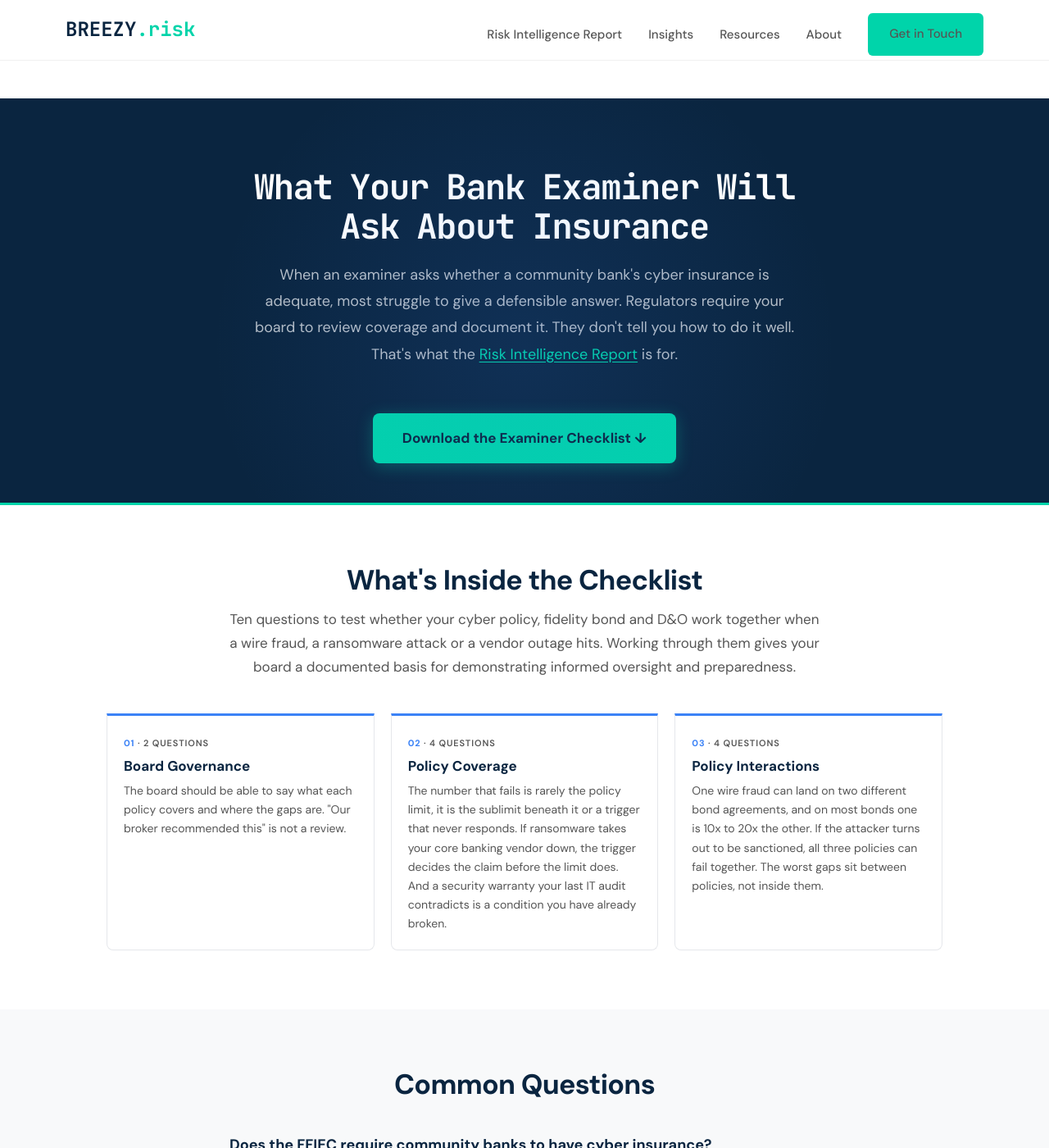
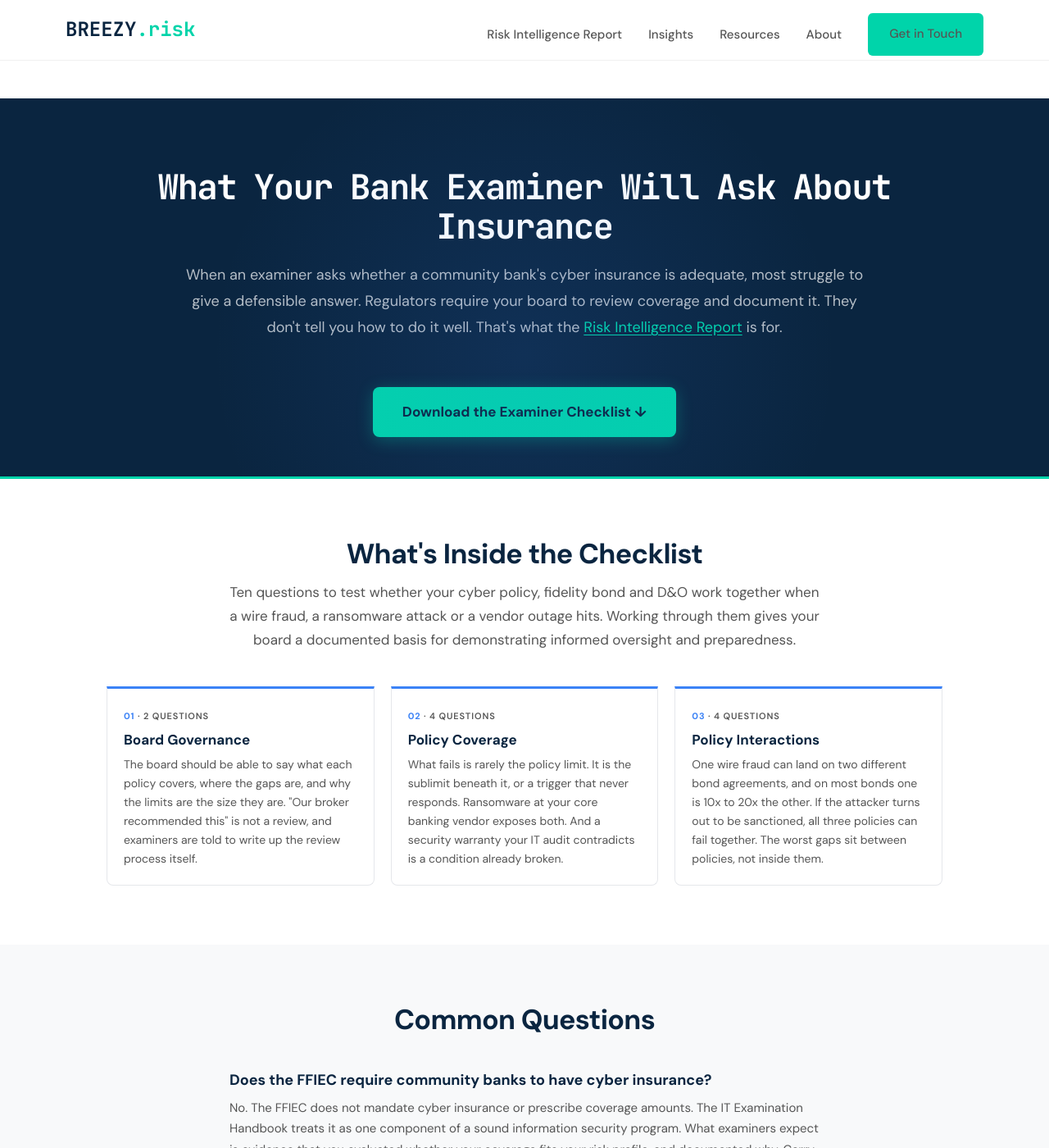
Before and after one commit to joeproe1/breezyrisk.com, a Jekyll site: the page built from examiner-readiness.html, in a window 1280 px wide and 1400 px high. Shown: the whole window at 82% size. Built offline with Jekyll 4.4.1, drawn with Linux system fonts in a browser that asks for light colours; some of the changed text lies outside the part shown.

Commit message:
Balance the checklist section cards and tighten the FAQ answers

```diff
--- a/examiner-readiness.html
+++ b/examiner-readiness.html
@@ -38,7 +38,7 @@ permalink: /examiner-readiness/
       "name": "Does the FFIEC require community banks to have cyber insurance?",
       "acceptedAnswer": {
         "@type": "Answer",
-        "text": "The FFIEC does not mandate cyber insurance and does not prescribe coverage amounts. The IT Examination Handbook treats it as a component of a sound information security program, and examiners expect the bank to have evaluated whether coverage is adequate for its risk profile and documented the rationale. A bank that carries no coverage should expect questions about how the residual risk is handled."
+        "text": "No. The FFIEC does not mandate cyber insurance or prescribe coverage amounts. The IT Examination Handbook treats it as one component of a sound information security program. What examiners expect is evidence that you evaluated whether your coverage fits your risk profile, and documented why. Carry none, and expect questions about how the residual risk is handled."
       }
     },
     {
@@ -46,7 +46,7 @@ permalink: /examiner-readiness/
       "name": "What do FDIC examiners ask about cyber insurance?",
       "acceptedAnswer": {
         "@type": "Answer",
-        "text": "Examiners now ask 'How do you know your cyber insurance is adequate?' They want evidence that the board reviewed coverage against realistic claim scenarios, not just approved the premium. They look for documented limits rationale, security warranty compliance, and understanding of how cyber and D&O policies, and the fidelity bond, interact."
+        "text": "They ask 'How do you know your cyber insurance is adequate?' Approving the premium is not an answer. They look for a limits rationale tied to real loss scenarios, security warranties that match your IT audit, and a board that can explain how the cyber policy, the bond and the D&O interact."
       }
     },
     {
@@ -90,13 +90,13 @@ permalink: /examiner-readiness/
   color: #FFFFFF;
   font-weight: 800;
   margin: 0 auto 18px;
-  max-width: 720px;
+  max-width: 900px;
 }
 .exam-subhead {
   font-size: 18px;
   line-height: 1.8;
   color: rgba(255,255,255,0.7);
-  max-width: 680px;
+  max-width: 840px;
   margin: 0 auto 28px;
 }
 .exam-subhead a {
@@ -268,13 +268,13 @@ details[open] summary span { transform: rotate(45deg); display: inline-block; }
       <div class="exam-question">
         <div class="exam-question-num">01 <span>&middot; 2 questions</span></div>
         <h3>Board Governance</h3>
-        <p>The board should be able to say what each policy covers and where the gaps are. "Our broker recommended this" is not a review.</p>
+        <p>The board should be able to say what each policy covers, where the gaps are, and why the limits are the size they are. "Our broker recommended this" is not a review, and examiners are told to write up the review process itself.</p>
       </div>
 
       <div class="exam-question">
         <div class="exam-question-num">02 <span>&middot; 4 questions</span></div>
         <h3>Policy Coverage</h3>
-        <p>The number that fails is rarely the policy limit, it is the sublimit beneath it or a trigger that never responds. If ransomware takes your core banking vendor down, the trigger decides the claim before the limit does. And a security warranty your last IT audit contradicts is a condition you have already broken.</p>
+        <p>What fails is rarely the policy limit. It is the sublimit beneath it, or a trigger that never responds. Ransomware at your core banking vendor exposes both. And a security warranty your IT audit contradicts is a condition already broken.</p>
       </div>
 
       <div class="exam-question">
@@ -296,10 +296,10 @@ details[open] summary span { transform: rotate(45deg); display: inline-block; }
 
     <div style="max-width: 720px; margin: 0 auto;">
       <h3 style="font-size: 18px; font-weight: 700; color: var(--primary); margin: 0 0 10px;">Does the FFIEC require community banks to have cyber insurance?</h3>
-      <p style="color: var(--text-secondary); font-size: 15px; line-height: 1.7; margin: 0 0 28px;">The FFIEC does not mandate cyber insurance and does not prescribe coverage amounts. The IT Examination Handbook treats it as a component of a sound information security program, and examiners expect the bank to have evaluated whether coverage is adequate for its risk profile and documented the rationale. A bank that carries no coverage should expect questions about how the residual risk is handled.</p>
+      <p style="color: var(--text-secondary); font-size: 15px; line-height: 1.7; margin: 0 0 28px;">No. The FFIEC does not mandate cyber insurance or prescribe coverage amounts. The IT Examination Handbook treats it as one component of a sound information security program. What examiners expect is evidence that you evaluated whether your coverage fits your risk profile, and documented why. Carry none, and expect questions about how the residual risk is handled.</p>
 
       <h3 style="font-size: 18px; font-weight: 700; color: var(--primary); margin: 0 0 10px;">What do FDIC examiners ask about cyber insurance?</h3>
-      <p style="color: var(--text-secondary); font-size: 15px; line-height: 1.7; margin: 0 0 28px;">Examiners now ask "How do you know your cyber insurance is adequate?" They want evidence that the board reviewed coverage against realistic claim scenarios, not just approved the premium. They look for documented limits rationale, security warranty compliance, and understanding of how cyber and D&O policies, and the fidelity bond, interact.</p>
+      <p style="color: var(--text-secondary); font-size: 15px; line-height: 1.7; margin: 0 0 28px;">They ask "How do you know your cyber insurance is adequate?" Approving the premium is not an answer. They look for a limits rationale tied to real loss scenarios, security warranties that match your IT audit, and a board that can explain how the cyber policy, the bond and the D&O interact.</p>
 
       <h3 style="font-size: 18px; font-weight: 700; color: var(--primary); margin: 0 0 10px;">How should a community bank prepare for insurance questions during an examination?</h3>
       <p style="color: var(--text-secondary); font-size: 15px; line-height: 1.7; margin: 0;">Prepare by matching policy security warranties to your IT audit findings, creating a one-page board coverage summary, and mapping your three policies (cyber, bond, D&O) against likely incident scenarios. Document which policy responds to each scenario and where gaps exist.</p>
```
